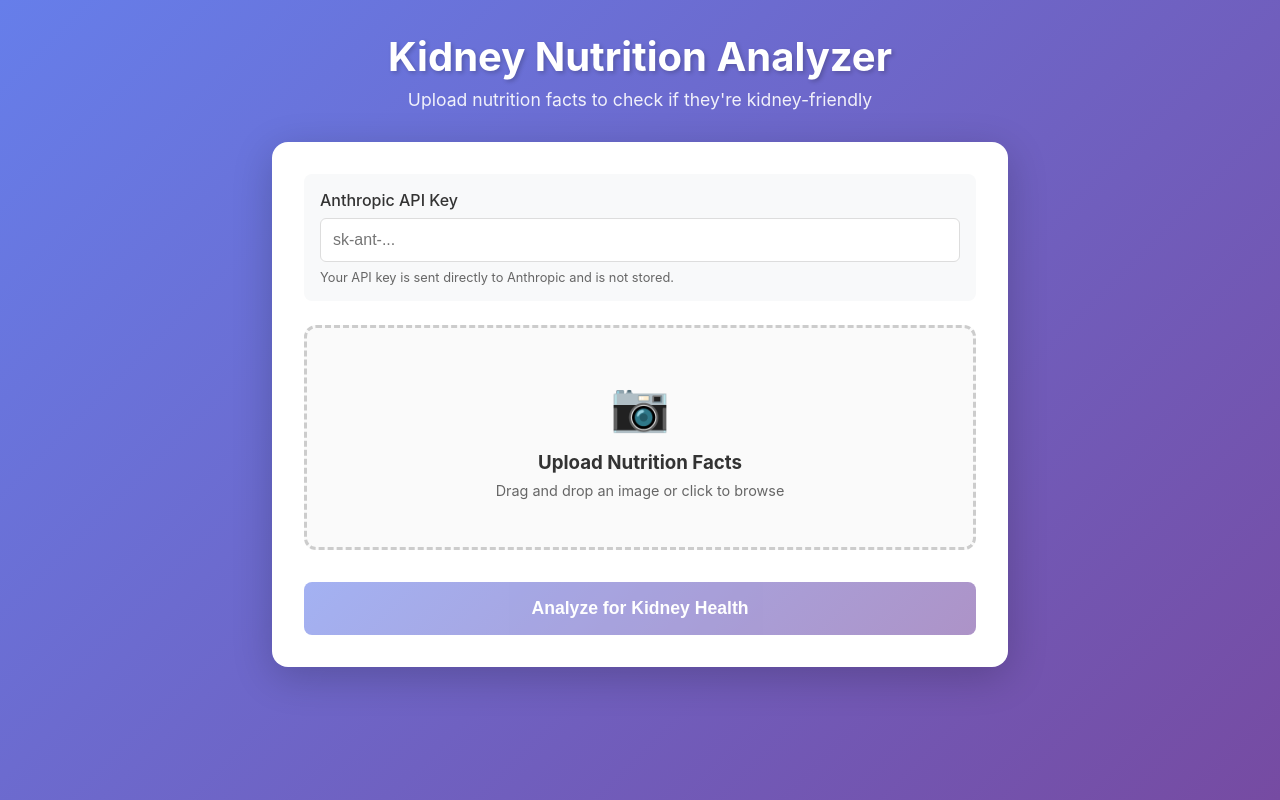
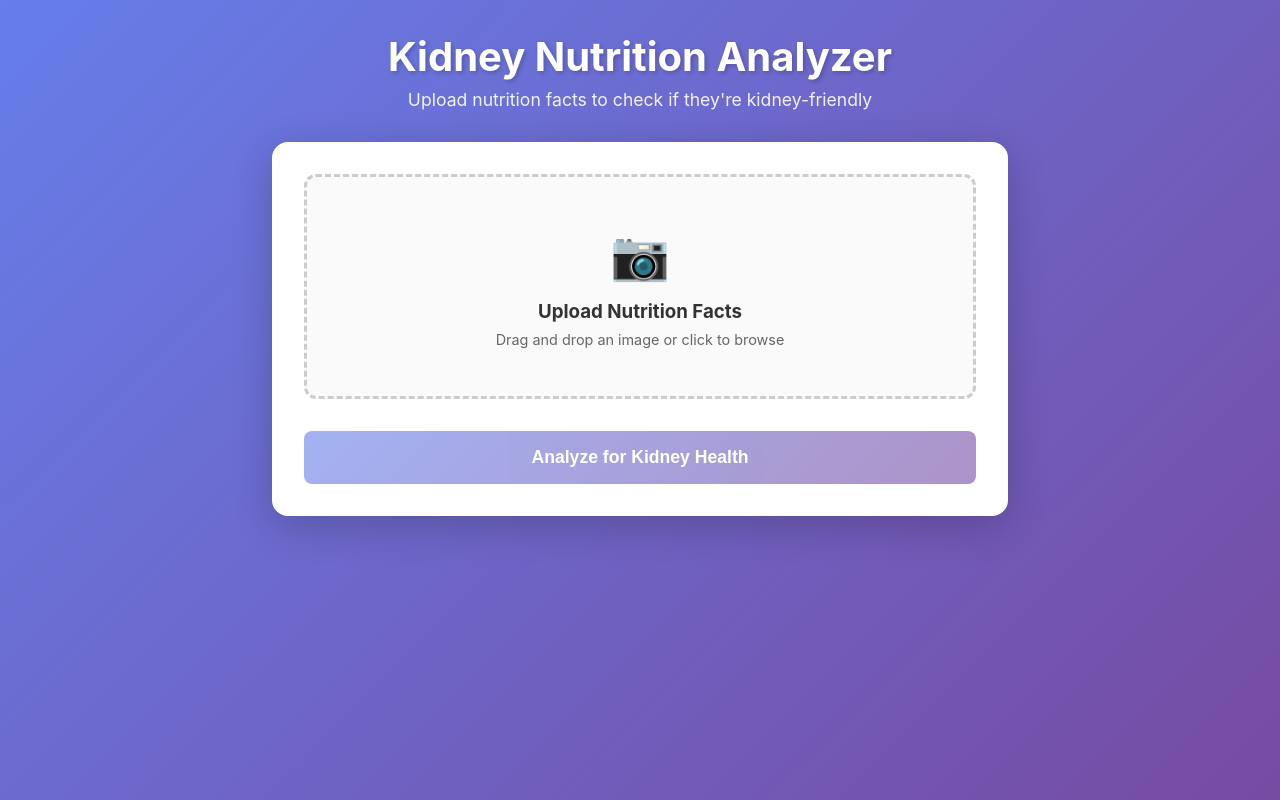
Before and after one commit to ajaurel31-cmyk/Architech-repo, a Next.js app: page / in a window 1280 px wide. Built offline with nearby package versions, Linux system fonts and the light colour scheme.

Commit message:
feat: Use environment variable for API key
- Remove API key input from UI
- Read ANTHROPIC_API_KEY from server environment
- Add .env.local.example for setup reference

https://claude.ai/code/session_01Dd7Y3Qbzvm27zLrRZk1bxY

```diff
--- a/app/api/analyze/route.ts
+++ b/app/api/analyze/route.ts
@@ -29,14 +29,15 @@ Be specific about the numbers you see and explain why they matter for kidney hea
 
 export async function POST(request: NextRequest) {
   try {
-    const { image, apiKey } = await request.json()
+    const { image } = await request.json()
 
     if (!image) {
       return NextResponse.json({ error: 'No image provided' }, { status: 400 })
     }
 
+    const apiKey = process.env.ANTHROPIC_API_KEY
     if (!apiKey) {
-      return NextResponse.json({ error: 'API key is required' }, { status: 400 })
+      return NextResponse.json({ error: 'API key not configured on server' }, { status: 500 })
     }
 
     // Extract base64 data and media type from data URL
--- a/app/page.tsx
+++ b/app/page.tsx
@@ -9,8 +9,6 @@ interface AnalysisResult {
 }
 
 export default function Home() {
-  const [apiKey, setApiKey] = useState('')
-
   // Register service worker for PWA
   useEffect(() => {
     if ('serviceWorker' in navigator) {
@@ -19,6 +17,7 @@ export default function Home() {
       })
     }
   }, [])
+
   const [image, setImage] = useState<string | null>(null)
   const [fileName, setFileName] = useState<string>('')
   const [isDragging, setIsDragging] = useState(false)
@@ -65,7 +64,7 @@ export default function Home() {
   }
 
   const handleAnalyze = async () => {
-    if (!image || !apiKey) return
+    if (!image) return
 
     setIsAnalyzing(true)
     setError(null)
@@ -76,10 +75,7 @@ export default function Home() {
         headers: {
           'Content-Type': 'application/json',
         },
-        body: JSON.stringify({
-          image,
-          apiKey,
-        }),
+        body: JSON.stringify({ image }),
       })
 
       const data = await response.json()
@@ -114,21 +110,6 @@ export default function Home() {
       </header>
 
       <div className="card">
-        <div className="api-key-section">
-          <label htmlFor="api-key">Anthropic API Key</label>
-          <input
-            id="api-key"
-            type="password"
-            className="api-key-input"
-            value={apiKey}
-            onChange={(e) => setApiKey(e.target.value)}
-            placeholder="sk-ant-..."
-          />
-          <p className="api-key-note">
-            Your API key is sent directly to Anthropic and is not stored.
-          </p>
-        </div>
-
         <div className="upload-section">
           <div
             className={`upload-zone ${isDragging ? 'dragging' : ''}`}
@@ -163,7 +144,7 @@ export default function Home() {
         <button
           className="analyze-btn"
           onClick={handleAnalyze}
-          disabled={!image || !apiKey || isAnalyzing}
+          disabled={!image || isAnalyzing}
         >
           {isAnalyzing ? (
             <span className="loading">
```
Also changed, not shown: 1 other file (tests, documents, lock files or other folders).
